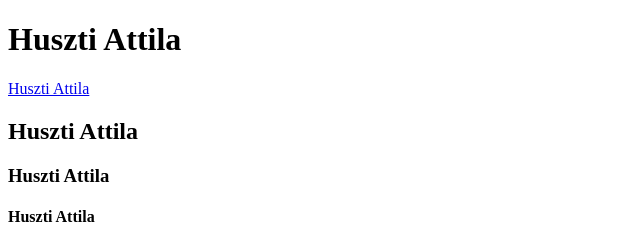
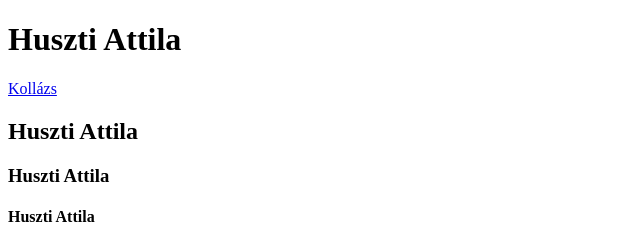
Before and after one commit to husztia/Mini1, a plain HTML site: page index.html in a window 1280 px wide. Shown: the top 240 px of the page, 0-640 px from the left. Drawn offline with Linux system fonts and the light colour scheme.

Commit message:
Update index.html

```diff
--- a/index.html
+++ b/index.html
@@ -8,7 +8,7 @@
 </head>
 <body>
     <h1>Huszti Attila</h1>
-    <a href="https://husztia.github.io/Mini1/kollazs.html">Huszti Attila</a>
+    <a href="kollazs.html">Kollázs</a>
     <h2>Huszti Attila</h2>
     <h3>Huszti Attila</h3>
     <h4>Huszti Attila</h4>
```
